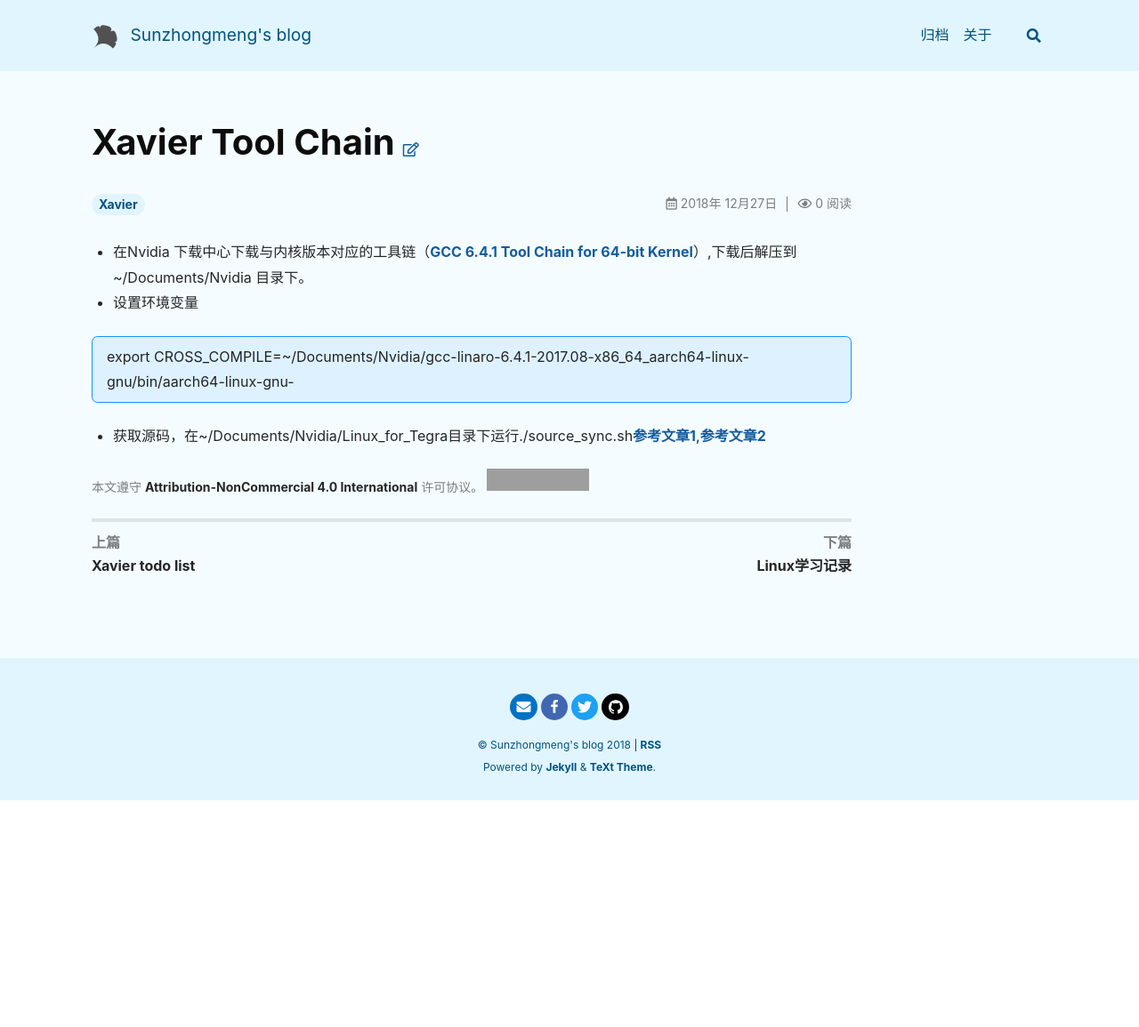
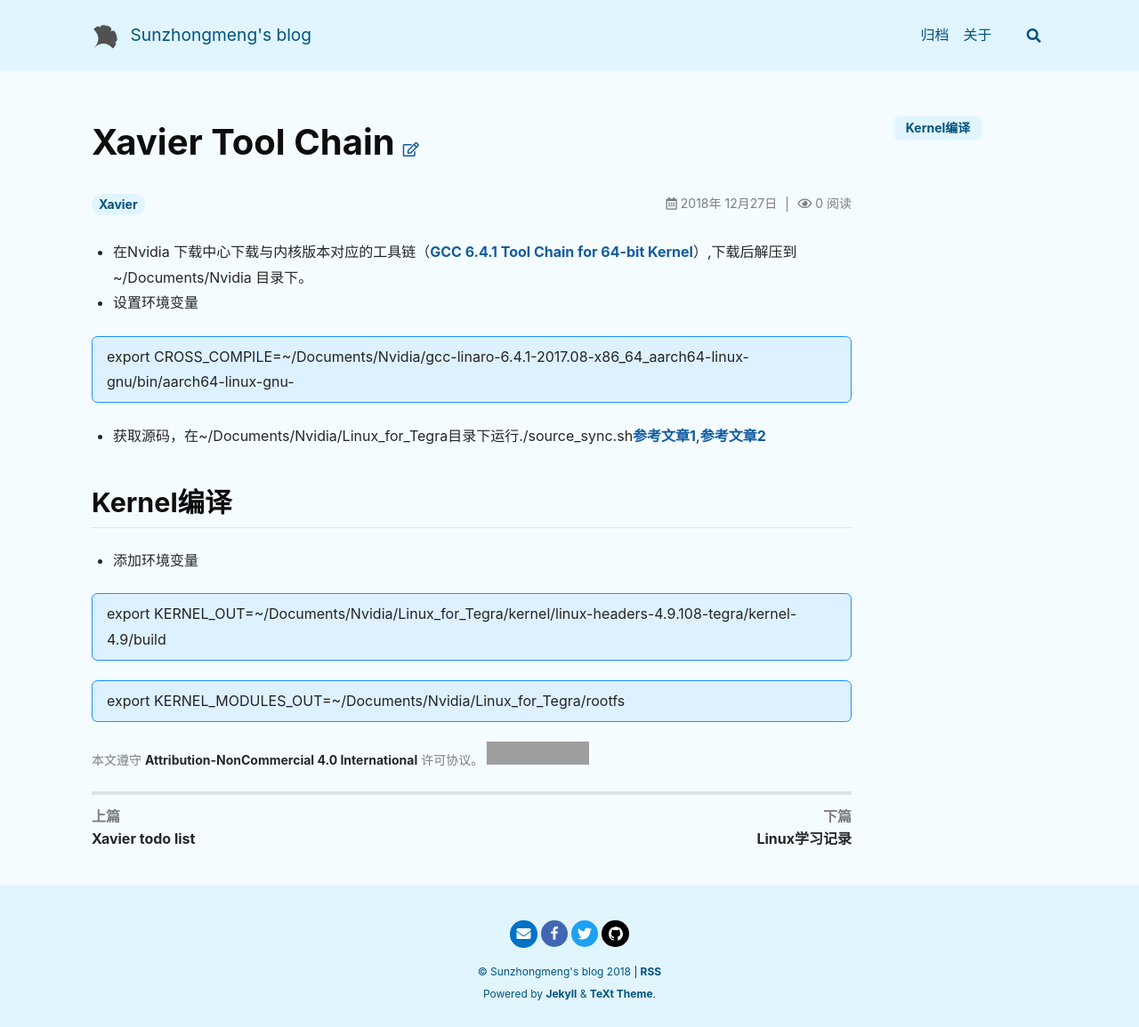
Before and after one commit to releung/sunzhongmeng.github.io, a Jekyll site: the page built from _posts/2018-12-27-nvidia-xavier-toolchain.md, in a window 1280 px wide. Shown: the whole page at 89% size. Built offline with Jekyll 4.4.1, drawn with Linux system fonts in a browser that asks for light colours; nearby versions of some CDN libraries; comment, search, counter and statistics services are not loaded; before the commit the page ends 900 px from its top, so only the background shows below that; grey boxes are pictures that could not be loaded.

Commit message:
change xavier-toolchain.md

```diff
--- a/_posts/2018-12-27-nvidia-xavier-toolchain.md
+++ b/_posts/2018-12-27-nvidia-xavier-toolchain.md
@@ -13,3 +13,12 @@ export CROSS_COMPILE=~/Documents/Nvidia/gcc-linaro-6.4.1-2017.08-x86_64_aarch64-
 {:.info}
 
 * 获取源码，在~/Documents/Nvidia/Linux_for_Tegra目录下运行./source_sync.sh[参考文章1](https://blog.csdn.net/chenjiehua123456789/article/details/77979575),[参考文章2](https://blog.csdn.net/mantis_1984/article/details/62882042)
+
+## Kernel编译
+* 添加环境变量
+
+export KERNEL_OUT=~/Documents/Nvidia/Linux_for_Tegra/kernel/linux-headers-4.9.108-tegra/kernel-4.9/build
+{:.info}
+
+export KERNEL_MODULES_OUT=~/Documents/Nvidia/Linux_for_Tegra/rootfs
+{:.info}
```
